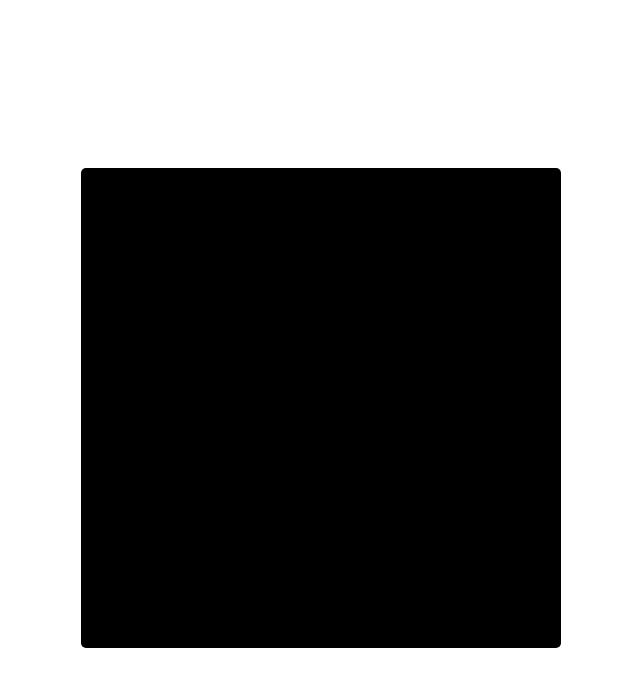
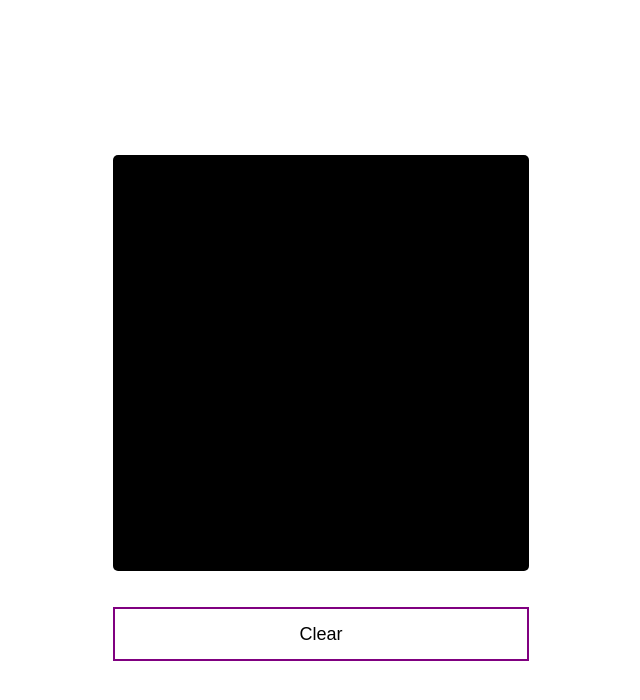
Before and after one commit to mayoras/devanagari-classifier, a SvelteKit app in the folder devan-web/: page / in a window 1280 px wide. Shown: the top 700 px of the page, without its empty margins (319-959 px from the left). Built offline with nearby package versions, Linux system fonts and the light colour scheme.

Commit message:
draw blurred rect

```diff
--- a/devan-web/src/lib/components/Canvas.svelte
+++ b/devan-web/src/lib/components/Canvas.svelte
@@ -1,21 +1,22 @@
 <script lang="ts">
 	import { onMount } from 'svelte';
-	import type { CANVAS_RESOLUTION_PROPS } from './types';
-
-	export let resolution: CANVAS_RESOLUTION_PROPS = {
-		width: 32,
-		height: 32
-	};
+	import type { CANVAS_DIMENSIONS_PROPS } from './types';
+	import { drawBlurredRect } from '$lib/draw';
 
 	let canvas: HTMLCanvasElement;
 	let ctx: CanvasRenderingContext2D | null;
+	let isDrawing = false;
 
-	let drawing = false;
+	export let dims: CANVAS_DIMENSIONS_PROPS;
+
+	export function clear() {
+		ctx?.clearRect(0, 0, canvas.width, canvas.height);
+	}
 
 	onMount(() => {
-		// set resolution
-		canvas.width = resolution.width;
-		canvas.height = resolution.height;
+		// set dimensions
+		canvas.width = dims.width * dims.size;
+		canvas.height = dims.height * dims.size;
 
 		// get context
 		ctx = canvas.getContext('2d');
@@ -23,36 +24,55 @@
 		if (!ctx) {
 			throw new Error('Context 2d is null');
 		}
+
+		ctx.fillStyle = 'white';
+		ctx.strokeStyle = 'white';
+		ctx.lineWidth = dims.size;
 	});
 
 	// Canvas Handlers //
-	function startDrawing() {
-		drawing = true;
-		console.log('started drawing...');
+	function startDrawing(e: MouseEvent) {
+		const { offsetX, offsetY } = e;
+
+		isDrawing = true;
+		ctx?.beginPath();
+		ctx?.moveTo(offsetX, offsetY);
 	}
 
 	function stopDrawing() {
-		drawing = false;
-		console.log('stopped drawing...');
+		isDrawing = false;
+		ctx?.closePath();
 	}
 
-	function draw() {
-		if (drawing) console.log('drawing...');
+	function draw(e: MouseEvent) {
+		const { offsetX, offsetY } = e;
+
+		if (!isDrawing) {
+			return;
+		}
+
+		drawBlurredRect(ctx, offsetX, offsetY, dims.size * 2);
 	}
 </script>
 
-<canvas
-	bind:this={canvas}
-	on:pointerdown={startDrawing}
-	on:pointerup={stopDrawing}
-	on:pointermove={draw}
-/>
+<div>
+	<canvas
+		bind:this={canvas}
+		on:mousedown={startDrawing}
+		on:mouseup={stopDrawing}
+		on:mousemove={draw}
+	/>
+</div>
 
 <style>
 	canvas {
-		width: 30em;
-		height: 30em;
 		border-radius: 5px;
 		background-color: black;
 	}
+
+	div {
+		display: flex;
+		justify-content: center;
+		align-items: center;
+	}
 </style>
--- a/devan-web/src/lib/components/types.d.ts
+++ b/devan-web/src/lib/components/types.d.ts
@@ -1,6 +1,7 @@
-interface CANVAS_RESOLUTION_PROPS {
+interface CANVAS_DIMENSIONS_PROPS {
 	width: number;
 	height: number;
+	size: number;
 }
 
-export { CANVAS_RESOLUTION_PROPS };
+export { CANVAS_DIMENSIONS_PROPS };
--- /dev/null
+++ b/devan-web/src/lib/draw.ts
@@ -0,0 +1,22 @@
+export function drawBlurredRect(
+	ctx: CanvasRenderingContext2D | null,
+	x: number,
+	y: number,
+	size: number
+): void {
+	const numPasses = 5;
+	const blurIntensity = 10;
+
+	if (ctx) {
+		ctx.globalAlpha = 1 / numPasses;
+	}
+
+	for (let i = 0; i < numPasses; ++i) {
+		ctx?.fillRect(
+			x - blurIntensity / 2,
+			y - blurIntensity / 2,
+			size + blurIntensity,
+			size + blurIntensity
+		);
+	}
+}
--- a/devan-web/src/routes/+page.svelte
+++ b/devan-web/src/routes/+page.svelte
@@ -1,9 +1,14 @@
 <script lang="ts">
 	import Canvas from '$lib/components/Canvas.svelte';
+
+	let canvas: Canvas;
 </script>
 
 <div class="container">
-	<Canvas resolution={{ width: 32, height: 32 }} />
+	<div>
+		<Canvas bind:this={canvas} dims={{ width: 32, height: 32, size: 13 }} />
+		<button on:click={() => canvas.clear()}>Clear</button>
+	</div>
 </div>
 
 <style>
@@ -13,4 +18,21 @@
 		justify-content: center;
 		align-items: center;
 	}
+
+	button {
+		margin-top: 2em;
+		width: 100%;
+		height: 3em;
+		font-size: large;
+		border: 2px solid purple;
+		background: transparent;
+		cursor: pointer;
+		transition: 0.5s ease-out;
+	}
+
+	button:hover {
+		background-color: aqua;
+		box-shadow: 0 0 5px 2px skyblue;
+		transition: 0.5s ease;
+	}
 </style>
```
